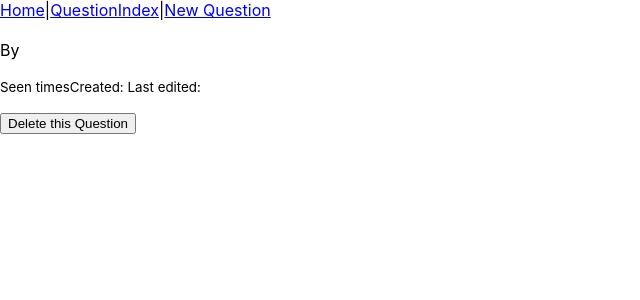
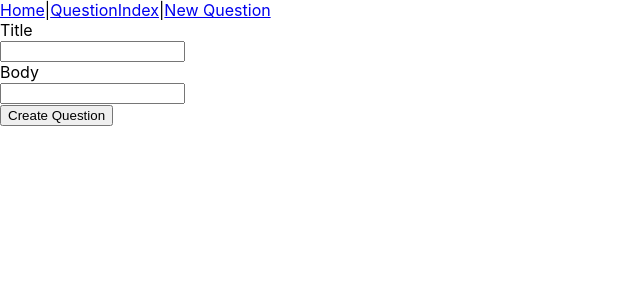
Before and after one commit to CodeCoreYVR/react_client_sept2022, a React (Create React App) app: page /questions/new in a window 1280 px wide. Shown: the top 300 px of the page, without its empty margins (0-640 px from the left). Built offline with nearby package versions, Linux system fonts and the light colour scheme; no server answers.

Commit message:
react client add NewQuestionPage and use custom withRouter to use useNavigate hook from react-router-dom

```diff
--- a/src/App.js
+++ b/src/App.js
@@ -8,6 +8,7 @@ import QuestionIndexPage from './components/QuestionIndexPage';
 import { Route, Routes } from 'react-router-dom';
 import WelcomePage from './components/WelcomePage';
 import NavBar from './components/NavBar';
+import NewQuestionPage from './components/NewQuestionPage';
 
 class App extends Component {
   constructor(props){
@@ -39,6 +40,7 @@ class App extends Component {
       <Routes>
         <Route exact path='/' element={<WelcomePage/>}/>
         <Route exact path='/questions' element={<QuestionIndexPage/>}/>
+        <Route exact path='/questions/new' element={<NewQuestionPage/>}/>
         <Route path='/questions/:id' element={<QuestionShowPage/>}/>
       </Routes>
       </>
--- /dev/null
+++ b/src/components/NewQuestionPage.js
@@ -0,0 +1,46 @@
+import {Component} from 'react';
+import {Question} from '../requests';
+import NewQuestionForm from './NewQuestionForm';
+import { useNavigate } from 'react-router-dom';
+
+export const withRouter = WrappedComponent => props => {
+    const navigate = useNavigate()
+    //etc... other react-router-dom hooks
+
+    return(
+        <WrappedComponent
+        {...props}
+        navigate={navigate}
+        />
+    )
+}
+class NewQuestionPage extends Component{
+    constructor(props){
+        super(props);
+        this.state = { errors: [] }
+    }
+
+    createNewQuestion(params){
+        console.log(`Params: ${params.title} ${params.body}`)
+        Question.create(params)
+        .then((question) => {
+            console.log(`question: ${question}`)
+            if (question.errors){
+                this.setState({ errors: question.errors })
+            } else {
+                console.log(this.props)
+                this.props.navigate(`/questions/${question.id}`)
+            }
+        })
+    }
+
+    render(){
+        return(
+            <div>
+                <NewQuestionForm errors={this.state.errors} submitForm={(params) => this.createNewQuestion(params)} />
+            </div>
+        )
+    }
+}
+
+export default withRouter(NewQuestionPage);
--- a/src/components/QuestionIndexPage.js
+++ b/src/components/QuestionIndexPage.js
@@ -1,7 +1,7 @@
 // import QuestionDetails from './QuestionDetails';
 import {Component} from 'react';
 // import questionIndexData from '../questionIndexData';
-import NewQuestionForm from './NewQuestionForm';
+// import NewQuestionForm from './NewQuestionForm';
 import {Question} from '../requests';
 import {Link} from 'react-router-dom';
 
@@ -35,15 +35,6 @@ class QuestionIndexPage extends Component {
         })
     }
 
-    createNewQuestion(params){
-        this.setState({
-            questions: [
-                params,
-                ...this.state.questions
-            ]
-        })
-    }
-
     render(){
         return(
             <>
@@ -54,7 +45,6 @@ class QuestionIndexPage extends Component {
                         })
                     }
                 </ul>
-                <NewQuestionForm submitForm={(params) => this.createNewQuestion(params) }/>
             </>
         )
     }
```
